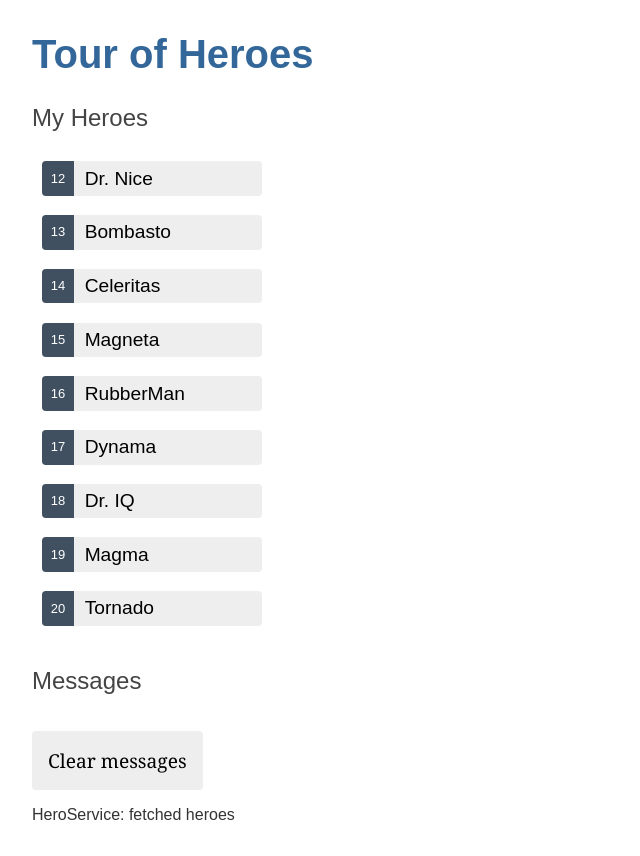
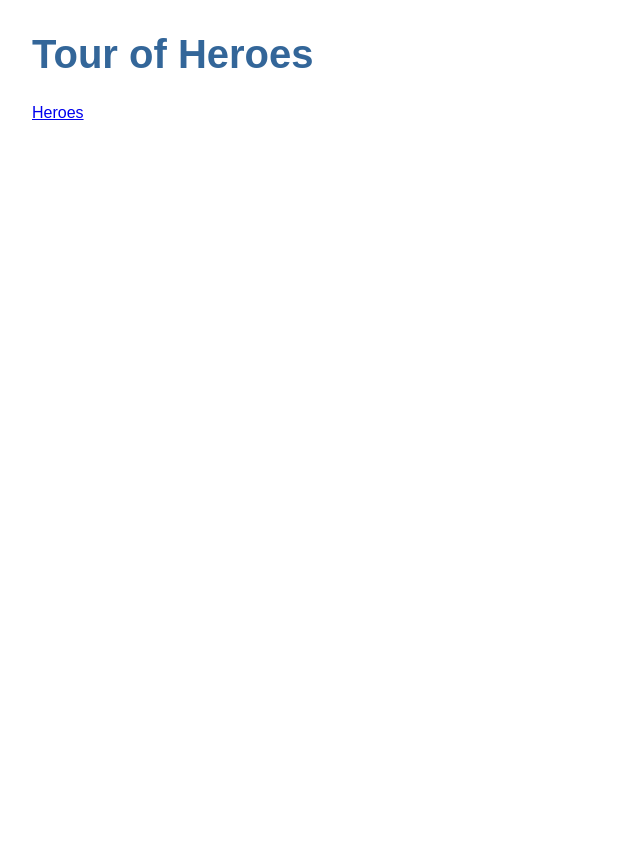
Before and after one commit to bansan85/angular-17-tour-of-heroes, an Angular app: page / in a window 1280 px wide. Shown: the whole page, without its empty margins (0-640 px from the left). After the commit the page ends 800 px from the top, so only its background shows below. Built offline with nearby package versions, Linux system fonts and the light colour scheme.

Commit message:
Chapter 5 - Step 1

```diff
--- a/src/app/app.component.html
+++ b/src/app/app.component.html
@@ -1,3 +1,6 @@
 <h1>{{title}}</h1>
-<app-heroes></app-heroes>
+<nav>
+    <a routerLink="/heroes">Heroes</a>
+</nav>
+<router-outlet></router-outlet>
 <app-messages></app-messages>
--- a/src/app/app.component.ts
+++ b/src/app/app.component.ts
@@ -1,6 +1,6 @@
 import { Component } from '@angular/core';
 import { CommonModule } from '@angular/common';
-import { RouterOutlet } from '@angular/router';
+import { RouterOutlet, RouterLink } from '@angular/router';
 
 import { HeroesComponent } from './heroes/heroes.component';
 import { MessagesComponent } from './messages/messages.component';
@@ -8,7 +8,7 @@ import { MessagesComponent } from './messages/messages.component';
 @Component({
   selector: 'app-root',
   standalone: true,
-  imports: [CommonModule, RouterOutlet, HeroesComponent, MessagesComponent],
+  imports: [CommonModule, RouterOutlet, HeroesComponent, MessagesComponent, RouterLink],
   templateUrl: './app.component.html',
   styleUrl: './app.component.css'
 })
--- a/src/app/app.routes.ts
+++ b/src/app/app.routes.ts
@@ -1,3 +1,7 @@
 import { Routes } from '@angular/router';
 
-export const routes: Routes = [];
+import { HeroesComponent } from './heroes/heroes.component';
+
+export const routes: Routes = [
+    { path: 'heroes', component: HeroesComponent }
+];
```
